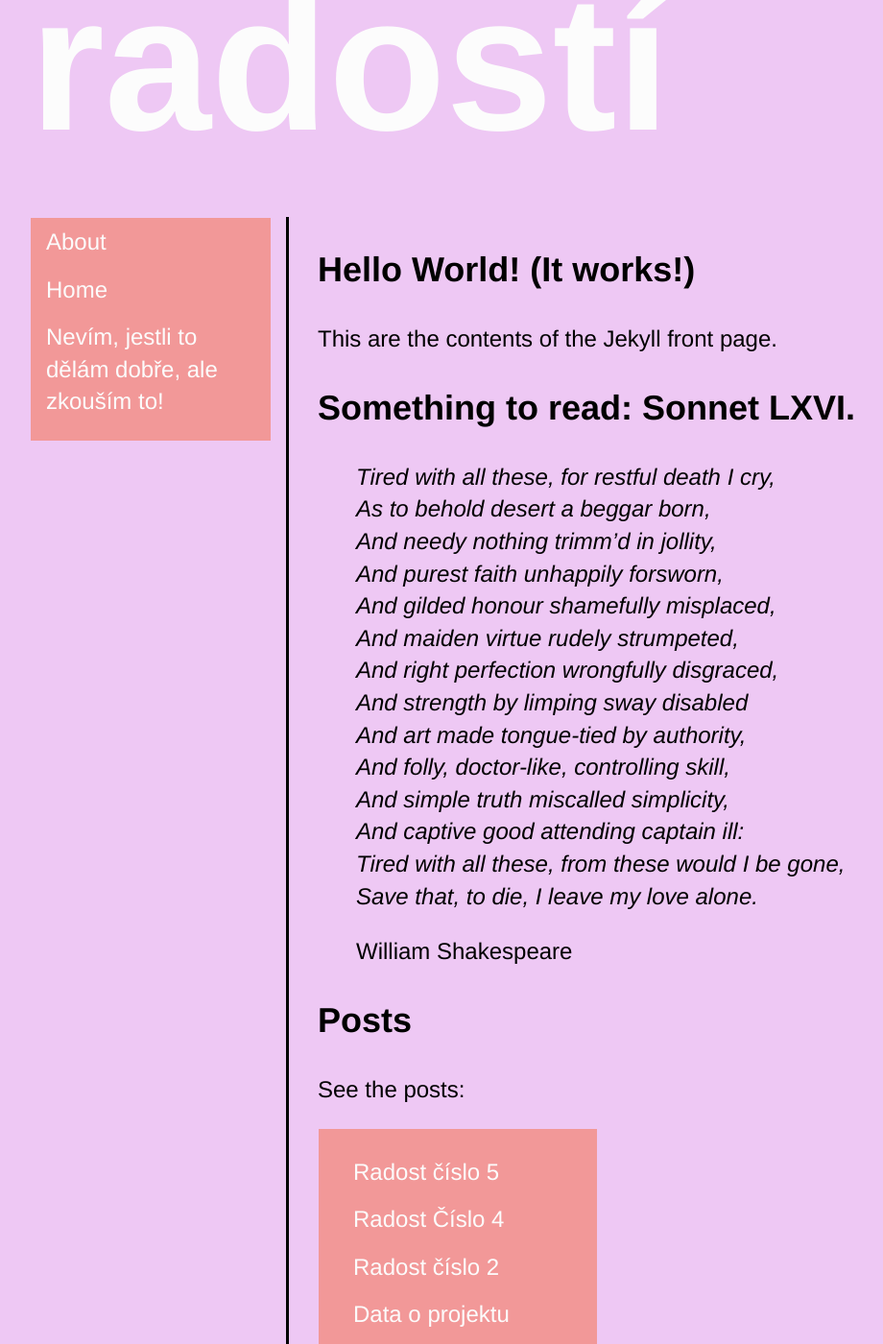
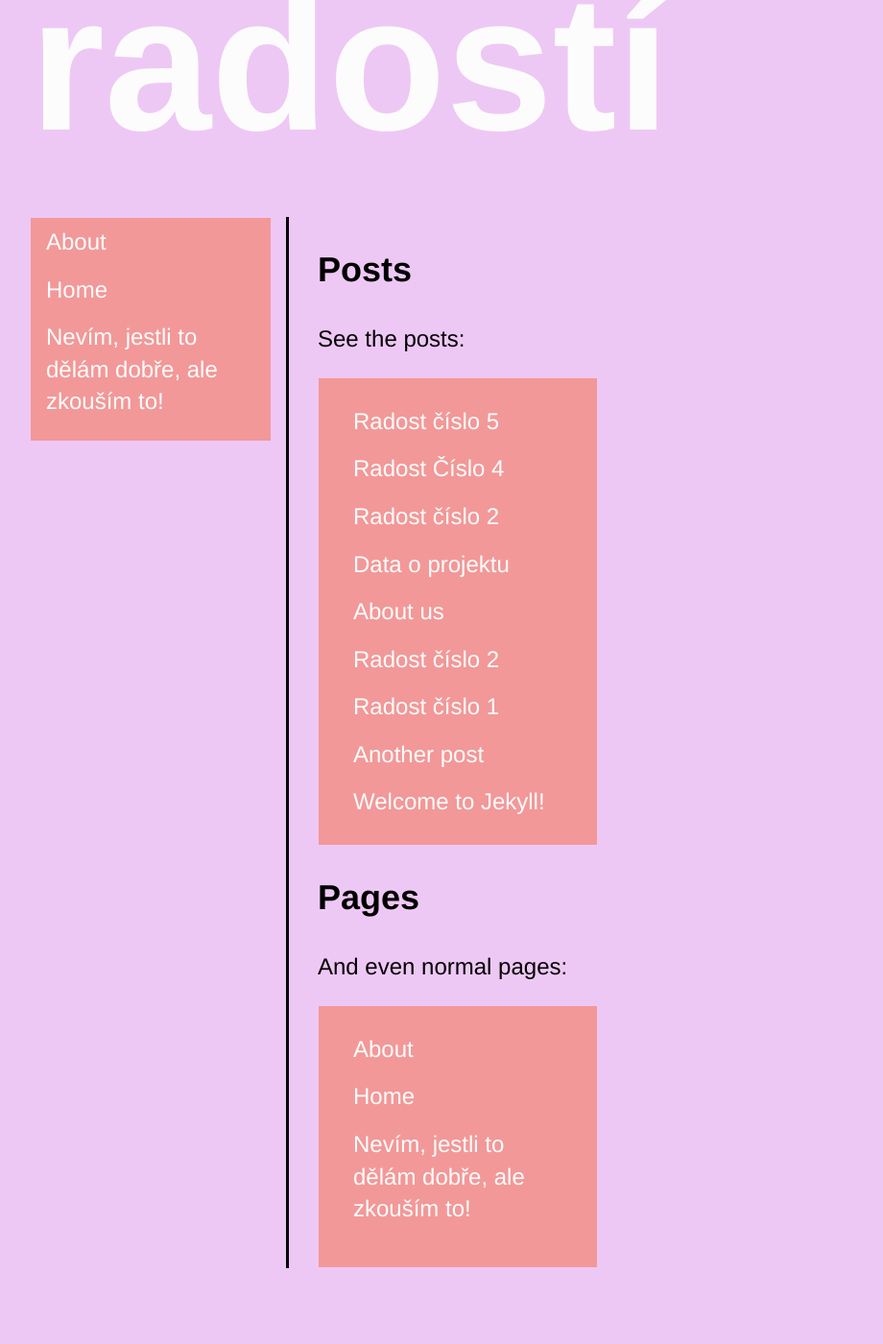
Before and after one commit to danielalunackova/learn-jekyll, a Jekyll site: the page built from index.md, in a window 1280 px wide and 1400 px high, scrolled down 424 px. Shown: the whole window at 96% size, without its empty margins (9-929 px from the left). Built offline with Jekyll 4.4.1, drawn with Linux system fonts in a browser that asks for light colours; after the commit the page ends 1745 px from its top, so only the background shows below that.

Commit message:
Update index.md

```diff
--- a/index.md
+++ b/index.md
@@ -3,27 +3,6 @@ layout: page
 title: Home
 ---
 
-## Hello World! (It works!)
-This are the contents of the Jekyll front page.
-
-## Something to read: Sonnet LXVI.
-
-> *Tired with all these, for restful death I cry,
-> As to behold desert a beggar born,
-> And needy nothing trimm'd in jollity,
-> And purest faith unhappily forsworn,
-> And gilded honour shamefully misplaced,
-> And maiden virtue rudely strumpeted,
-> And right perfection wrongfully disgraced,
-> And strength by limping sway disabled
-> And art made tongue-tied by authority,
-> And folly, doctor-like, controlling skill,
-> And simple truth miscalled simplicity,
-> And captive good attending captain ill:
-> Tired with all these, from these would I be gone,
-> Save that, to die, I leave my love alone.*
->
-> William Shakespeare
 
 ## Posts
 
```
